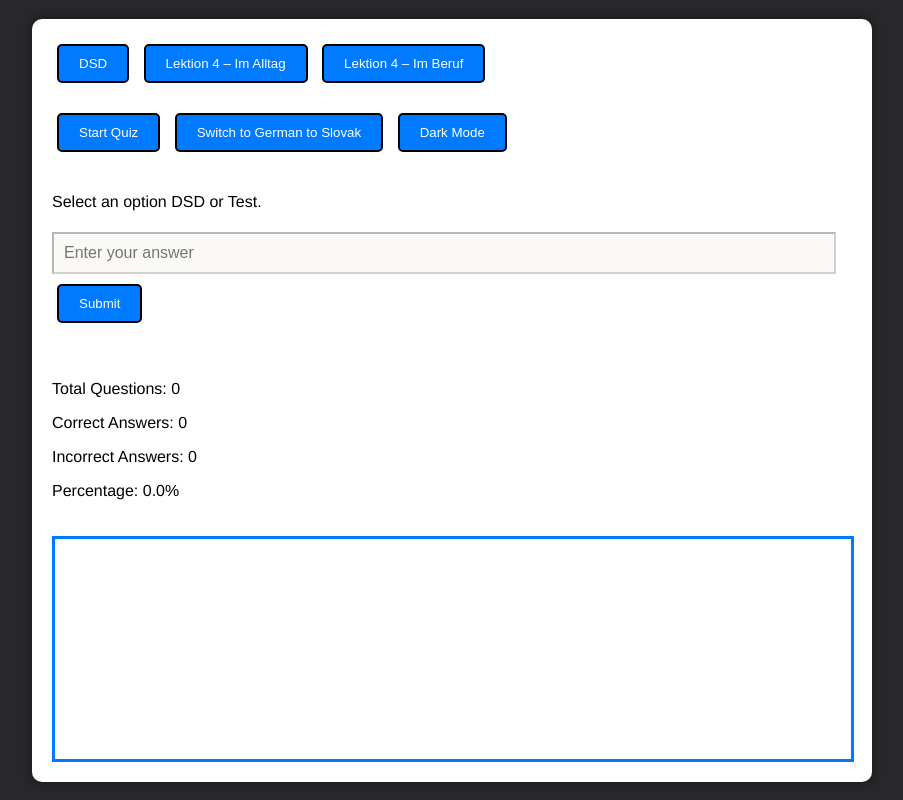
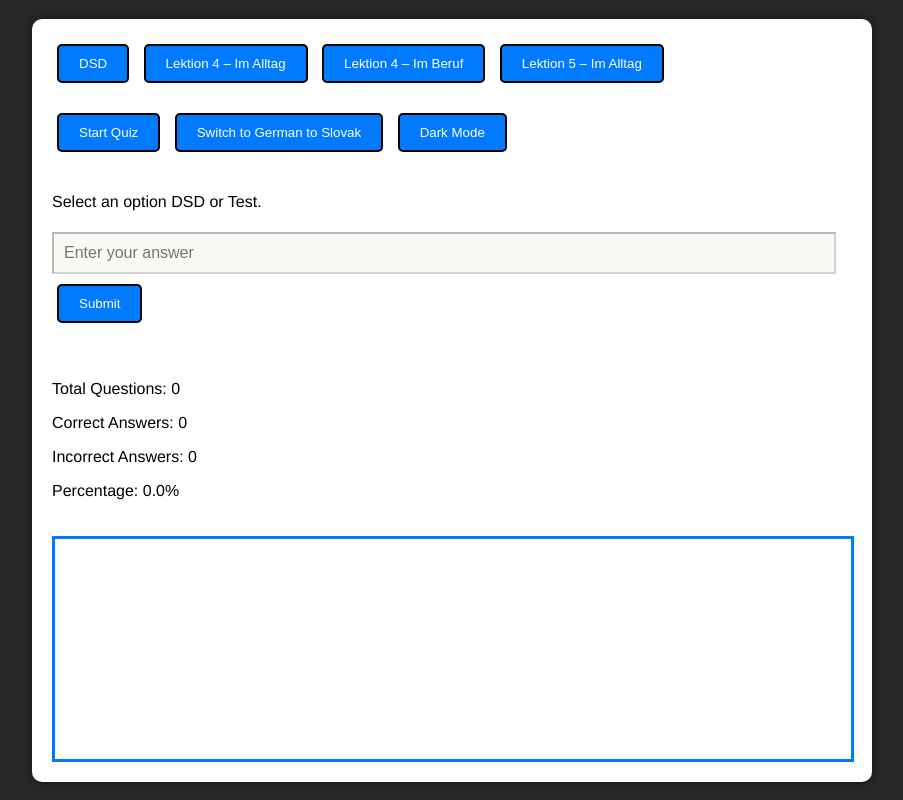
Before and after one commit to tpribula/dualnet, a website: page src/index.html in a window 1280 px wide. Shown: the whole page, without its empty margins (188-1091 px from the left). Drawn offline with Linux system fonts and the light colour scheme.

Commit message:
Update index.html

```diff
--- a/src/index.html
+++ b/src/index.html
@@ -12,6 +12,7 @@
             <button id="file1-button">DSD</button>
             <button id="file2-button">Lektion 4 – Im Alltag</button>
             <button id="file3-button">Lektion 4 – Im Beruf</button>
+            <button id="file3-button">Lektion 5 – Im Alltag</button>
         </div>
         <div id="quiz-controls">
             <button id="start-button" disabled>Start Quiz</button>
```
